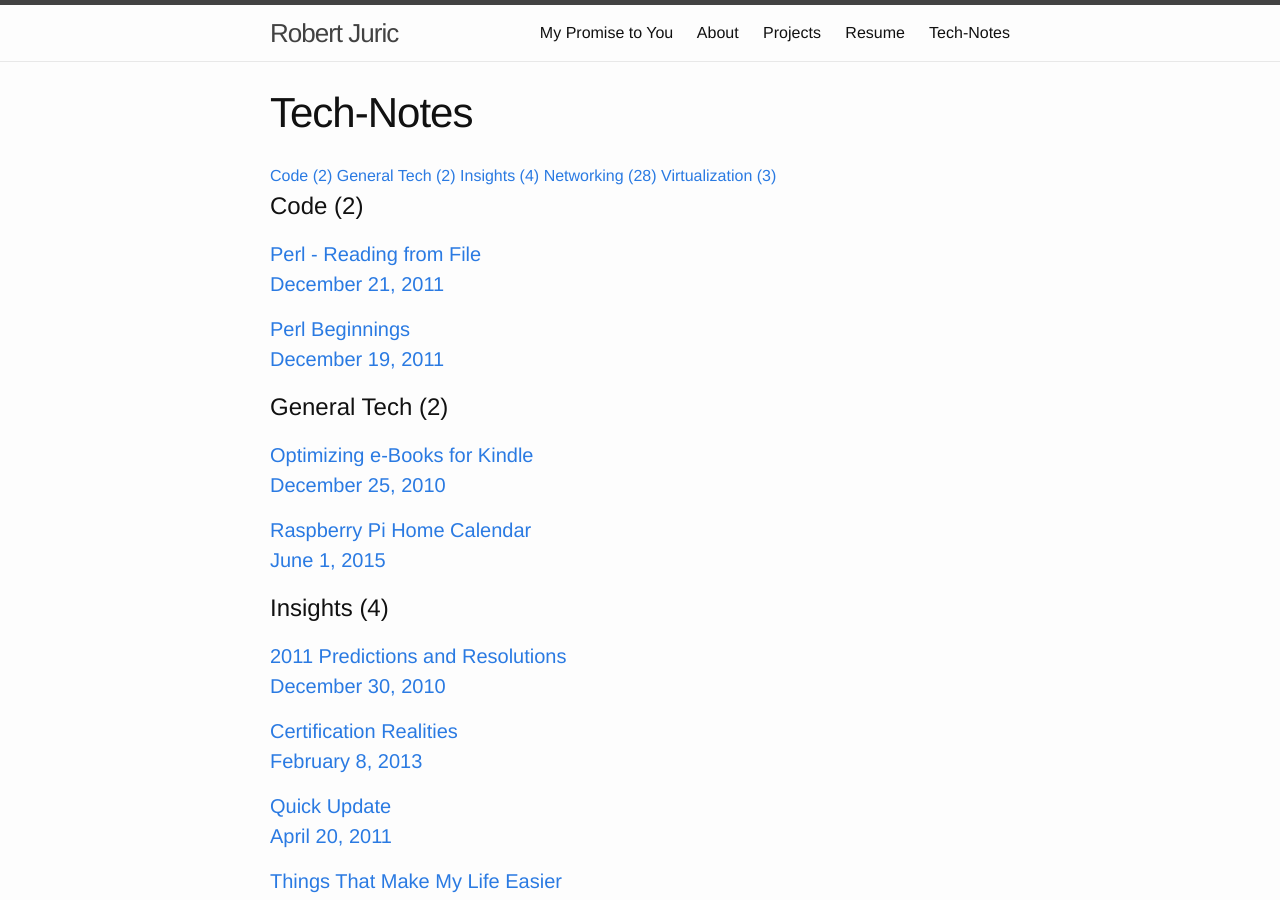
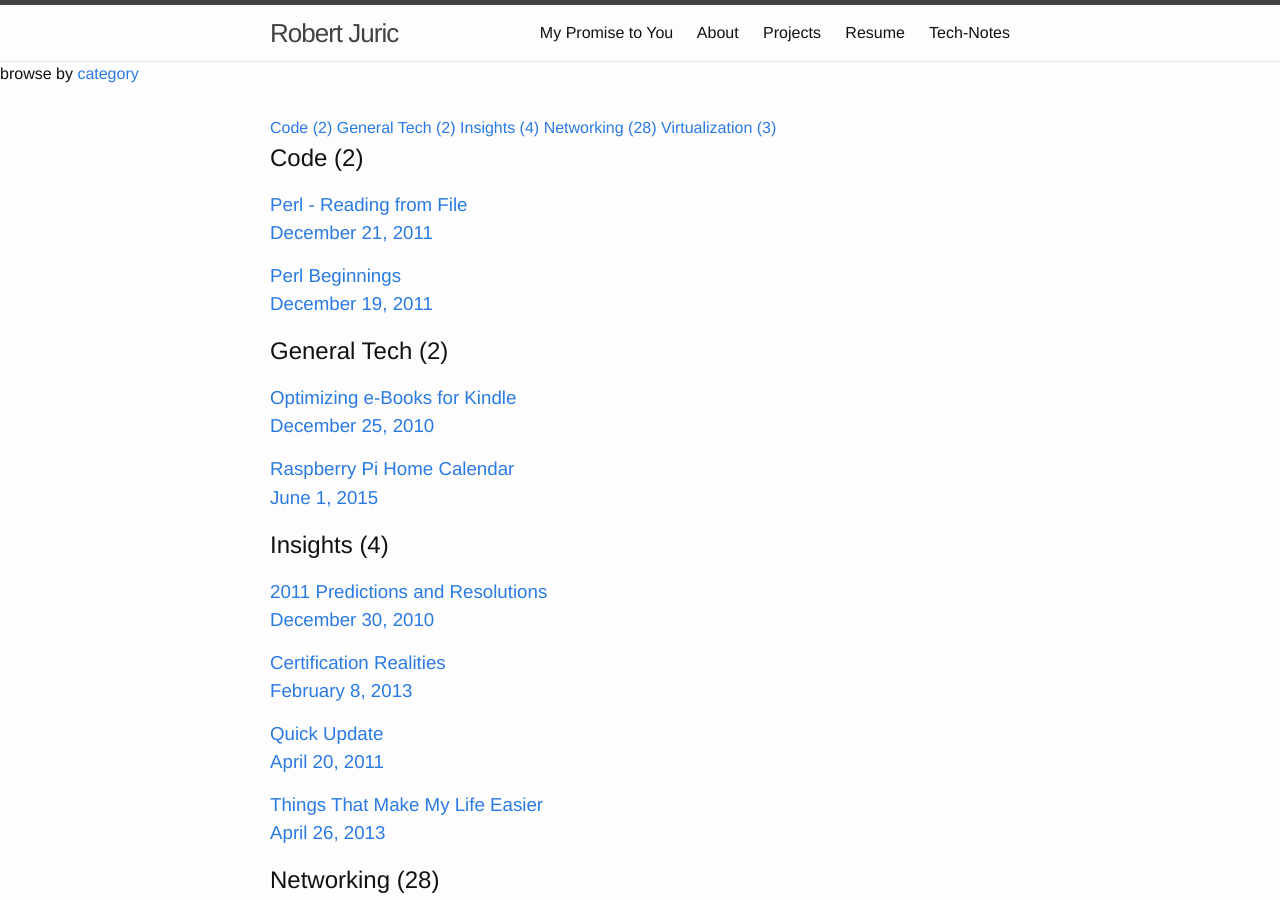
Before and after one commit to robertjuric/robertjuric.github.io, a Jekyll site: the page built from tech-notes.md, in a window 1280 px wide and 900 px high. Built offline with Jekyll 4.4.1, drawn with Linux system fonts in a browser that asks for light colours.

Commit message:
Update Tech-Notes

```diff
--- a/_layouts/default.html
+++ b/_layouts/default.html
@@ -6,6 +6,14 @@
   <body>
 
     {% include header.html %}
+
+   <div class="container" >
+         <div id="archives">
+             browse by <a title="The complete archive of {{ site.name }}'s Blog by category"
+                          href="{{ site.url}}{{site.baseurl}}/categoryview">category</a>
+         </div>
+     </div>
+   </div>
 
     <div class="page-content">
       <div class="wrapper">
```
Also changed, not shown: tech-notes.md (+1 -1 lines).
